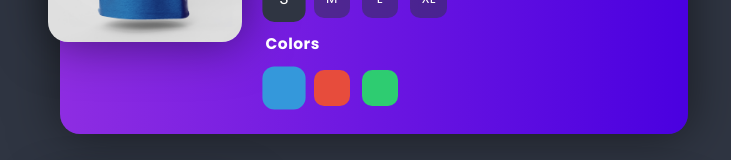
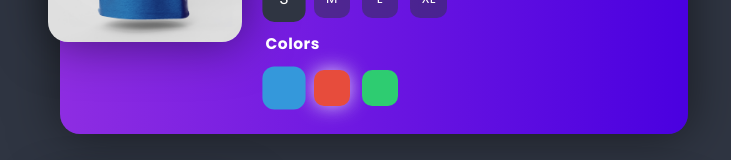
Before and after one commit to DanielTheEntomologist/shirts, a React (Create React App) app: page / in a window 1280 px wide. In both pictures the pointer is over the button 597 px from the left and 450 px from the top of the page. Shown: the part 363-523 px from the top of the page, without its empty margins (266-997 px from the left). Built offline with nearby package versions, Linux system fonts and the light colour scheme.

Commit message:
Add hover effect on unselected options for OptionColor

```diff
--- a/src/components/OptionColor/OptionColor.module.scss
+++ b/src/components/OptionColor/OptionColor.module.scss
@@ -25,6 +25,10 @@
     text-align: center;
     cursor: pointer;
     transition: $transition;
+
+    &:hover:not(.active) {
+      box-shadow: 0 0 20px 0 rgba(248, 248, 248, 0.8);
+    }
 
     &.active {
       opacity: 1;
```
